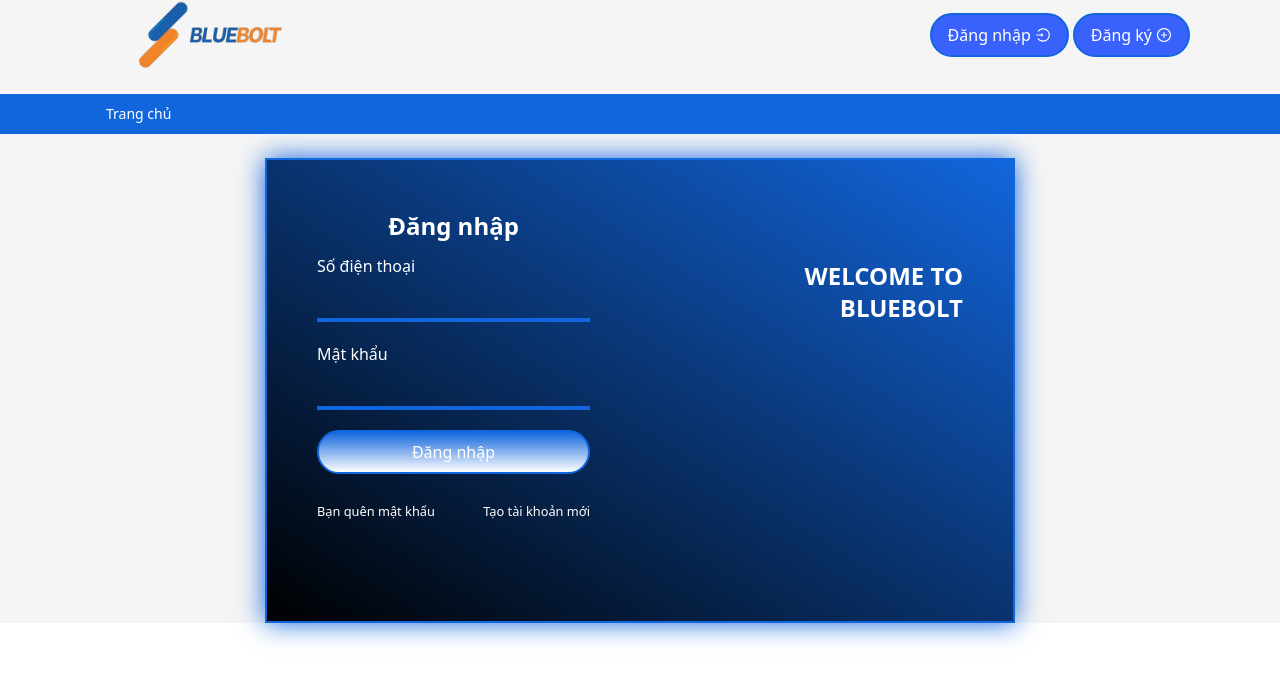
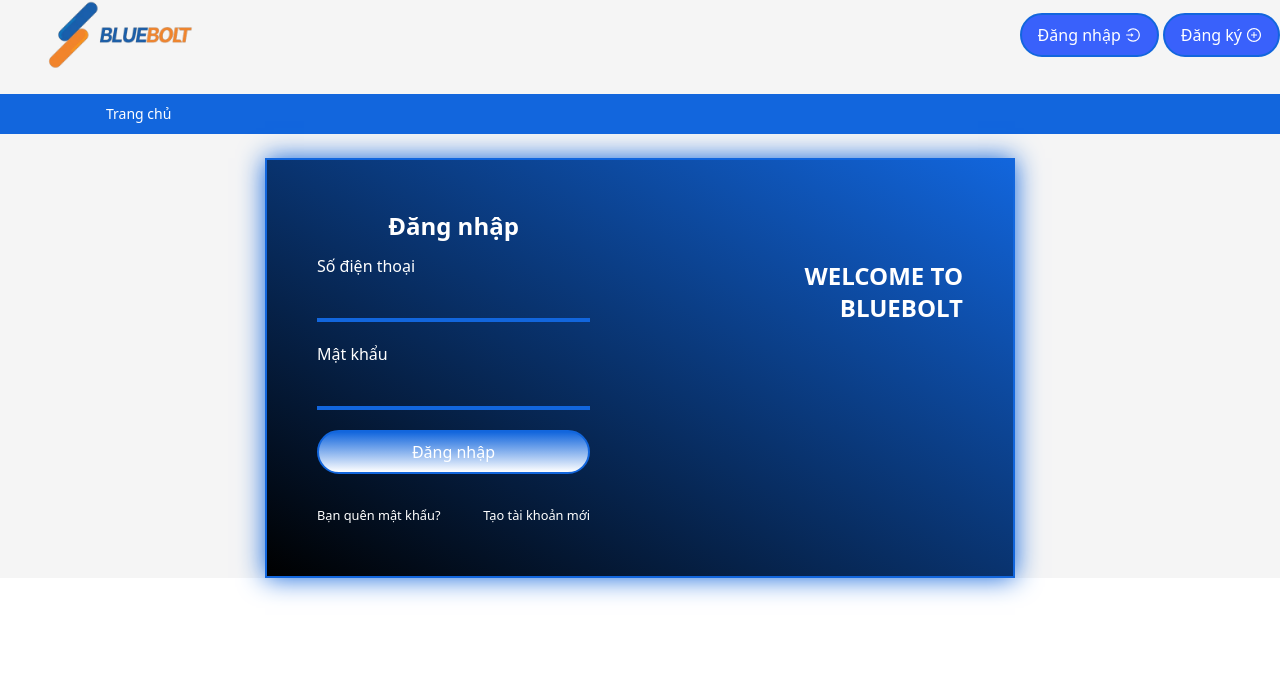
Before and after one commit to AhKhoi202/partner, a React (Create React App) app: page /login in a window 1280 px wide. Shown: the top 682 px of the page. Built offline with nearby package versions, Linux system fonts and the light colour scheme.

Commit message:
ui - public/Header, Home, Login, Register

```diff
--- a/src/containers/public/Header.js
+++ b/src/containers/public/Header.js
@@ -24,13 +24,13 @@
   }, [navigate]);
 
   return (
-    <div className="w-1100">
-      <div className="w-full flex items-center justify-between">
-        <Link to={"/"}>
+    <div className="w-full">
+      <div className="w-full flex flex-wrap items-center justify-between">
+        <Link to="/">
           <img
             src={logo}
             alt="logo"
-            className="w-[240px] h-[70px] object-contain"
+            className="md:w-[240px] h-[70px] object-contain"
           />
         </Link>
         <div className="flex items-center gap-1">
@@ -85,7 +85,6 @@
                   >
                     <AiOutlineLogin />
                     Dang xuat
-
                   </span>
                 </div>
               )}
--- a/src/containers/public/Home.js
+++ b/src/containers/public/Home.js
@@ -1,20 +1,18 @@
-import React from 'react'
-import Header from './Header.js'
-import Navigation from './Navigation'
-import { Outlet } from 'react-router-dom'
-
+import React from "react";
+import Header from "./Header.js";
+import Navigation from "./Navigation";
+import { Outlet } from "react-router-dom";
 
 const Home = () => {
   return (
-    <div className='w-full flex gap-6 flex-col items-center h-full '>
-      <Header/>
-      <Navigation/>
-      <div className='w-600 flex flex-col items-center justify-start'>
-
-      <Outlet/>
+    <div className="w-full flex gap-6 flex-col items-center h-full ">
+      <Header />
+      <Navigation />
+      <div className="w-full md:w-[600px] flex flex-col items-center justify-start">
+        <Outlet />
       </div>
     </div>
-  )
-}
+  );
+};
 
-export default Home
+export default Home;
--- a/src/containers/public/Login.js
+++ b/src/containers/public/Login.js
@@ -4,6 +4,7 @@
 import { useNavigate } from "react-router-dom";
 import { useDispatch, useSelector } from "react-redux";
 import Swal from "sweetalert2";
+import { Link } from "react-router-dom";
 
 const Login = () => {
   const [invalidFields, setInvalidFields] = useState([]);
@@ -27,7 +28,6 @@
     let invalids = validate(payload);
     dispatch(action.login(payload));
     console.log(invalids);
-
   };
 
   const validate = (payload) => {
@@ -80,8 +80,8 @@
   };
 
   return (
-    <div className="bg-gradient-to-bl text-white from-[#1266dd] to-black w-[750px] flex border-2 border-[#1266dd] shadow-xl shadow-[#1266dd]">
-      <div className="w-2/4 p-[50px] pb-[100px] items-center justify-center ">
+    <div className="bg-gradient-to-bl text-white from-[#1266dd] to-black w-full md:w-[750px] flex flex-wrap border-2 border-[#1266dd] shadow-xl shadow-[#1266dd]">
+      <div className="w-full md:w-2/4 p-8 md:p-[50px] pb-[100px] items-center justify-center ">
         <h3 className="font-semibold text-2xl mb-3 text-center">Đăng nhập</h3>
         <div className="w-full flex flex-col gap-5">
           <InputForm
@@ -110,16 +110,20 @@
             onClick={handleSubmit}
           />
         </div>
-        <div className="mt-7 flex items-center justify-between">
-          <small className="text-[white] hover:text-[red] cursor-pointer">
-            Bạn quên mật khẩu
-          </small>
-          <small className="text-[white] hover:text-[red] cursor-pointer">
-            Tạo tài khoản mới
-          </small>
+        <div className="mt-7 flex flex-wrap items-center justify-between">
+          <Link to="/forgot-password">
+            <small className="text-[white] hover:text-[red] cursor-pointer">
+              Bạn quên mật khẩu?
+            </small>
+          </Link>
+          <Link to="/register">
+            <small className="text-[white] hover:text-[red] cursor-pointer">
+              Tạo tài khoản mới
+            </small>
+          </Link>
         </div>
       </div>
-      <div className="w-2/4 p-[100px] pr-[50px] items-center h-full text-right ">
+      <div className="w-full md:w-2/4 p-[100px] pr-[50px] items-center h-full text-right ">
         <h3 className="font-semibold text-2xl mb-3">WELCOME TO BLUEBOLT</h3>
       </div>
     </div>
--- a/src/containers/public/Register.js
+++ b/src/containers/public/Register.js
@@ -1,5 +1,5 @@
 import React, { useEffect, useState } from "react";
-import { InputForm, Button} from "../../components";
+import { InputForm, Button } from "../../components";
 import * as action from "../../store/actions";
 import { useDispatch, useSelector } from "react-redux";
 import { useNavigate } from "react-router-dom";
@@ -38,7 +38,7 @@
   };
 
   return (
-    <div className=" text-black w-[750px] flex border-2 border-[#1266dd] shadow-xl shadow-[#1266dd]">
+    <div className="text-black w-full md:w-[750px] flex border-2 border-[#1266dd] shadow-xl shadow-[#1266dd]">
       <div className="w-full p-[50px] pb-[100px] items-center justify-center ">
         <h3 className="font-semibold text-2xl mb-3 text-center">
           Đăng ký làm partner
@@ -51,7 +51,7 @@
             value={payload.name}
             setValue={setPlayload}
             keyPayload={"name"}
-            type={"name"}
+            type="name"
           />
           <InputForm
             setInvalidFields={setInvalidFields}
```
Also changed, not shown: 2 other files (tests, documents, lock files or other folders).
